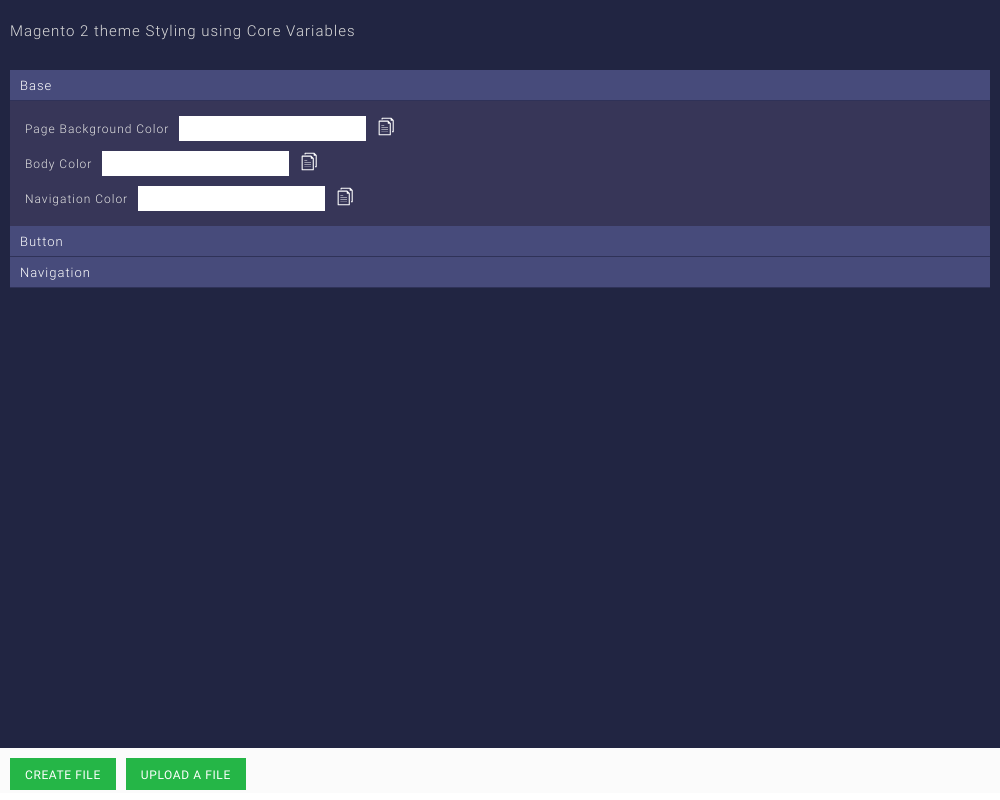
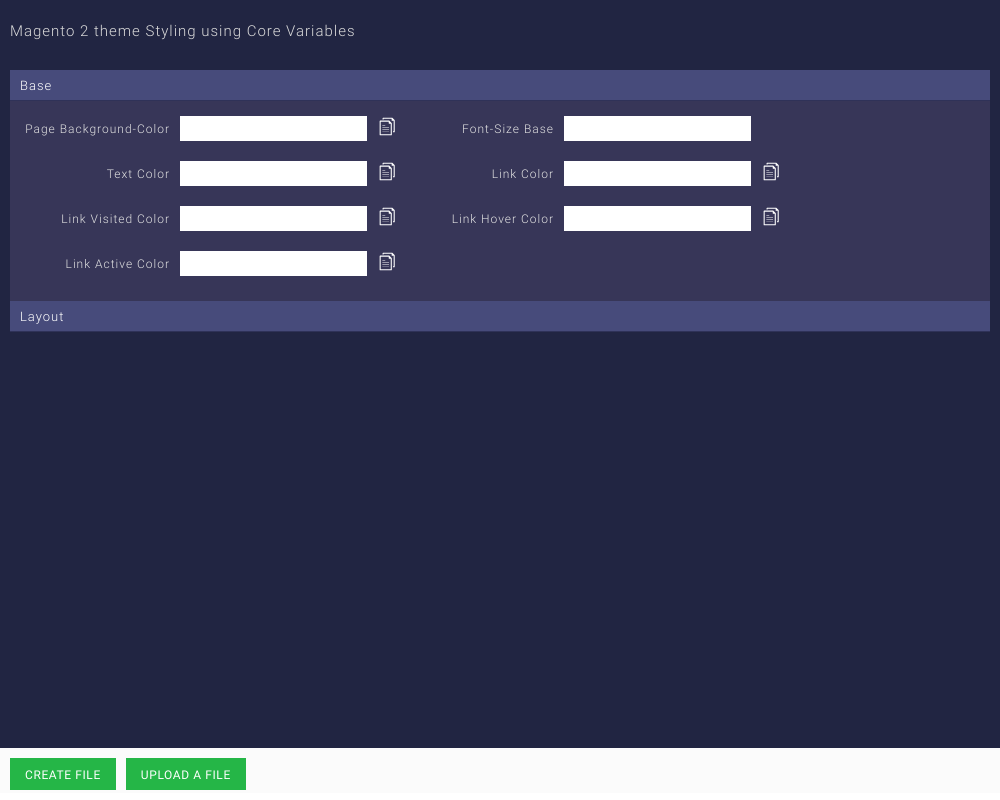
Before and after one commit to piyushwalia/Brush, an Electron app: page mainWindow.html in a window 1000 px wide. Both pictures are taken after a click on the button "CREATE FILE". Shown: the top 800 px of the page. Drawn offline with Linux system fonts and the light colour scheme; no server answers.

Commit message:
Comments added to less file and also added helper comments to display the meaning of variable
Signed-off-by: piyushwalia <walia11127@gmail.com>

```diff
--- a/core/core.js
+++ b/core/core.js
@@ -3,16 +3,23 @@
 const BrowserWindow = electron.remote.BrowserWindow;
 const fs = require("fs");
 const variables = [];
-const input_parent__cont = '<div class="variable_container"><span>';
+const input_parent__cont = '<div class="variable_container"><span class="variable__name">';
 
 
 
         $.getJSON('./variables/variables.json', function(data) {
                 $.each(data, function(i,value){
-                     $('#right_cont').append('<div id='+i+'><h2 class="var_title">'+i+'</h2><div class=" '+i+'__content  var_content"></div></div>');
+                     $('#right_cont').append('<div id='+i+' class="box__container"><h2 class="var_title">'+i+'</h2><div class=" '+i+'__content  var_content"></div></div>');
                      $.each(this, function(b, f) {
-                        const var_data = input_parent__cont +f.name+'</span><input type="text" name='+f.value+'  data-type='+f.data+'></div>';
+                     if (jQuery.isEmptyObject(f.comments))
+                        {
+                            const var_data = input_parent__cont +f.value.slice(1).replace(/[_\s]/g, ' ')+'</span><input type="text" name='+f.value+'  data-type='+f.data+'></div>';
                             $(var_data).appendTo('.' + i + '__content');
+                        }
+                        else{
+                            const var_data = input_parent__cont +f.value.slice(1).replace(/[_\s]/g, ' ')+'</span><input type="text" name='+f.value+'  data-type='+f.data+'><p class="comments">'+f.comments+'</p></div>';
+                            $(var_data).appendTo('.' + i + '__content');
+                        }
                  });
                 });
 
@@ -24,7 +31,7 @@
                 }
                 jscolor.installByClassName("jscolor");
 
-                // Paste button added
+                // Paste button added and getting the latest color value
                 const paste_button = "<span class='paste_button'>Paste</span>";
                 const paste_container = $('input.jscolor');
                 paste_container.after(paste_button);
@@ -44,9 +51,10 @@
                         console.log(copy_value)
                     }
                 });
+
+                // accordian
                 let var_title = $('.var_title');
                 let var_content = $('.var_content');
-
                 var_title.toggleClass('vr-inactive');
                 var_content.toggleClass('vr-closed');
                 var_title.first().toggleClass('vr-active vr-inactive');
@@ -63,6 +71,8 @@
                         $(this).next().slideToggle().toggleClass('vr-open');
                     }
                 });
+
+                // Pasting value copied to input
                 $('.paste_button').on('click', function(e){
                     if ($(".copy_value").html().length > 0) {
                         var rgb = [255, 0, 0];
@@ -86,7 +96,7 @@
             });
         });
 
-
+        // Uploading Image and getting colors from it
         function readURL(input) {
             if (input.files && input.files[0]) {
                 var reader = new FileReader();
@@ -129,15 +139,27 @@
             $('.upload_container').addClass('right_panel--active');
             $('#right_cont').addClass('left_panel--active');
         })
+
+        // Exporting theme file
         document.getElementById("create_file").addEventListener("click", () => {
             let content='';
+            var billa = document.querySelectorAll('.box__container input[type="text"]');
+            var var__id = document.querySelectorAll('.box__container');
+            for(var var__index in var__id) {
+                var var__id_get = var__id[var__index].id;
+                if(var__id_get != undefined) {
+                    content += '\n'+'//'+var__id_get+'\n';
+                    var input__values = document.querySelectorAll('#'+var__id_get+' input[type="text"], select');
+                    for(var i in input__values){
+                        if(input__values.length>= parseInt(i)  && input__values[i].value!=''){
+                            content += input__values[i].name + ':' +  input__values[i].value + ';'+'\n';
+                        }
+                    }
 
-            var x = document.querySelectorAll('input[type="text"], select');
-                for(var i in x){
-                    if(x.length>= parseInt(i)  && x[i].value!=''){
-                        content += x[i].name + ':' +  x[i].value + ';'+'\n';
-                }}
-                fs.writeFile("_theme.less", content, function(err) {
+                }
+            }
+
+            fs.writeFileSync("_theme.less", content, function(err) {
                 if(err) {
                     return console.log(err);
                 }
--- a/css/style.css
+++ b/css/style.css
@@ -68,8 +68,36 @@
 
 .variable_container{
     color: #e3e3e3;
-    padding: 5px;
+    padding: 5px 5px 5px 0px;
     font-size: 12px;
+    display: inline-block;
+    width: 40%;
+    position: relative;
+    margin-bottom: 10px;
+}
+.variable__name{
+    display: inline-block;
+    margin-right: 10px;
+    text-transform: capitalize;
+    min-width: 150px;
+    text-align: right;
+}
+
+.comments{
+    position: absolute;
+    opacity: 0;
+    visibility: hidden;
+    background: rgba(0,0,0,0.9);
+    padding: 10px;
+    bottom: 37px;
+    left: 0;
+    width: auto;
+    border-radius: 5px;
+}
+
+.variable_container:hover .comments{
+    opacity: 1;
+    visibility: visible;
 }
 
 input[type="text"]{
@@ -78,13 +106,8 @@
     border: none;
 }
 
-.variable_container span{
-    margin-right: 10px;
-}
-.variable_container input{
-
-}
 .paste_button{
+    position: absolute;
     background-image: url('../img/paste_icon.svg');
     width: 20px;
     height: 20px;
--- a/variables/variables.json
+++ b/variables/variables.json
@@ -1,53 +1,51 @@
 {
     "base": [
         {
-            "name":"Page Background Color",
             "value": "@page__background-color",
+            "data": "color",
+            "type":"base"
+        },
+        {
+            "value": "@font-size__base",
+            "data": "font"
+        },
+        {
+            "value": "@text__color",
             "data": "color"
         },
         {
-            "name":"Body Color",
-            "value": "@body_color",
+            "value": "@link__color",
             "data": "color"
         },
         {
-            "name":"Navigation Color",
-            "value": "@navigation_color",
+            "value": "@link__visited__color",
+            "data": "color"
+        },
+        {
+            "value": "@link__hover__color",
+            "data": "color"
+        },
+        {
+            "value": "@link__active__color",
             "data": "color"
         }
     ],
-    "button": [
+    "Layout":[
         {
-            "name":"Button Font Size",
-            "value": "@button_size",
-            "data": "value"
+            "value":"@layout__max-width",
+            "data": "value",
+            "type": "layout"
         },
         {
-            "name":"checkout__background-color",
-            "value": "@checkout__background-color",
-            "data": "color"
+            "value":"@layout-indent__width",
+            "data": "value",
+            "comments" :"Left and Right Padding of the wrapper"
         },
         {
-            "name":"checkout__background-color",
-            "value": "@checkout__background-color",
-            "data": "value"
+            "value": "@layout__width-xs-indent",
+            "data": "value",
+            "comments" :"Left and Right Padding of the wrapper for Mobile"
         }
-    ],
-    "navigation": [
-        {
-            "name":"checkout__background-color",
-            "value": "@checkout__background-color",
-            "data": "value"
-        },
-        {
-            "name":"checkout__background-color",
-            "value": "@checkout__background-color",
-            "data": "color"
-        },
-        {
-            "name":"checkout__background-color",
-            "value": "@checkout__background-color",
-            "data": "value"
-        }
+
     ]
  }
```
Also changed, not shown: _theme.less (+8 -6 lines). Lines whose indentation alone changed are shown as unchanged.
